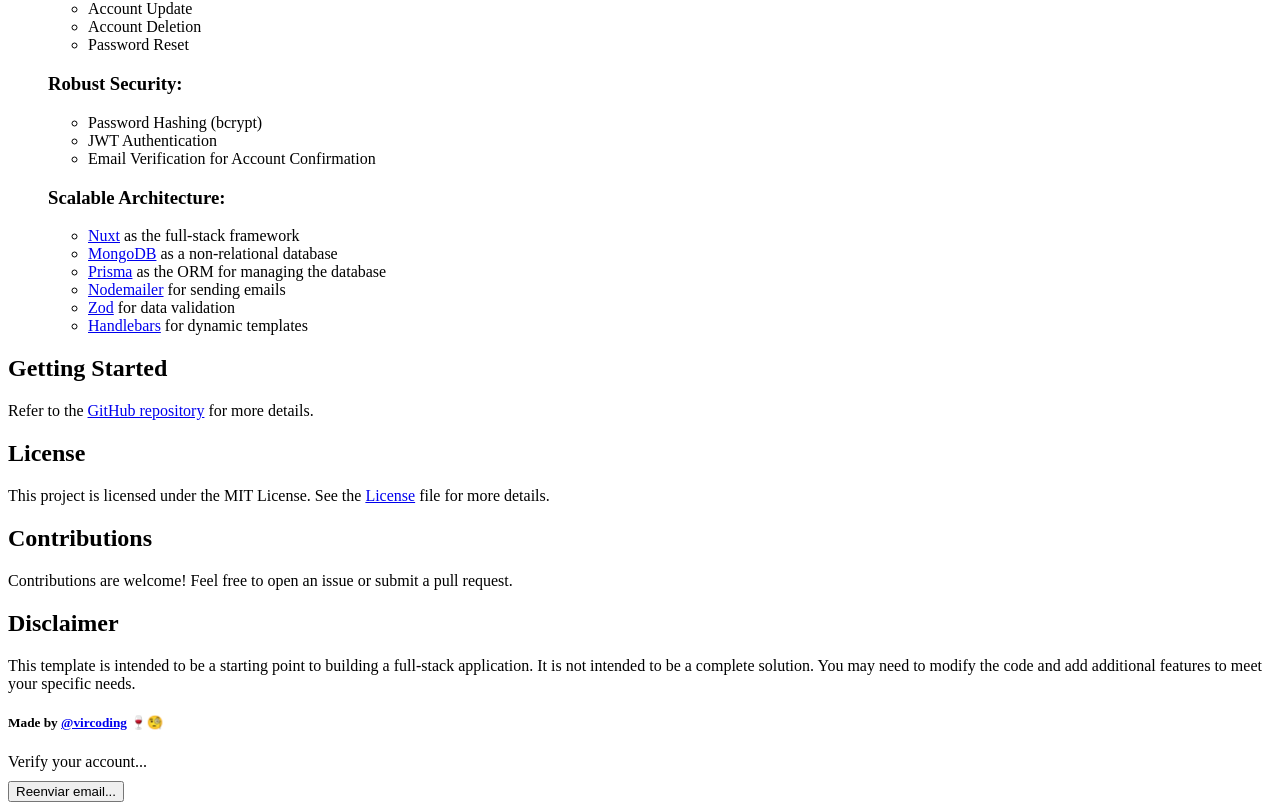
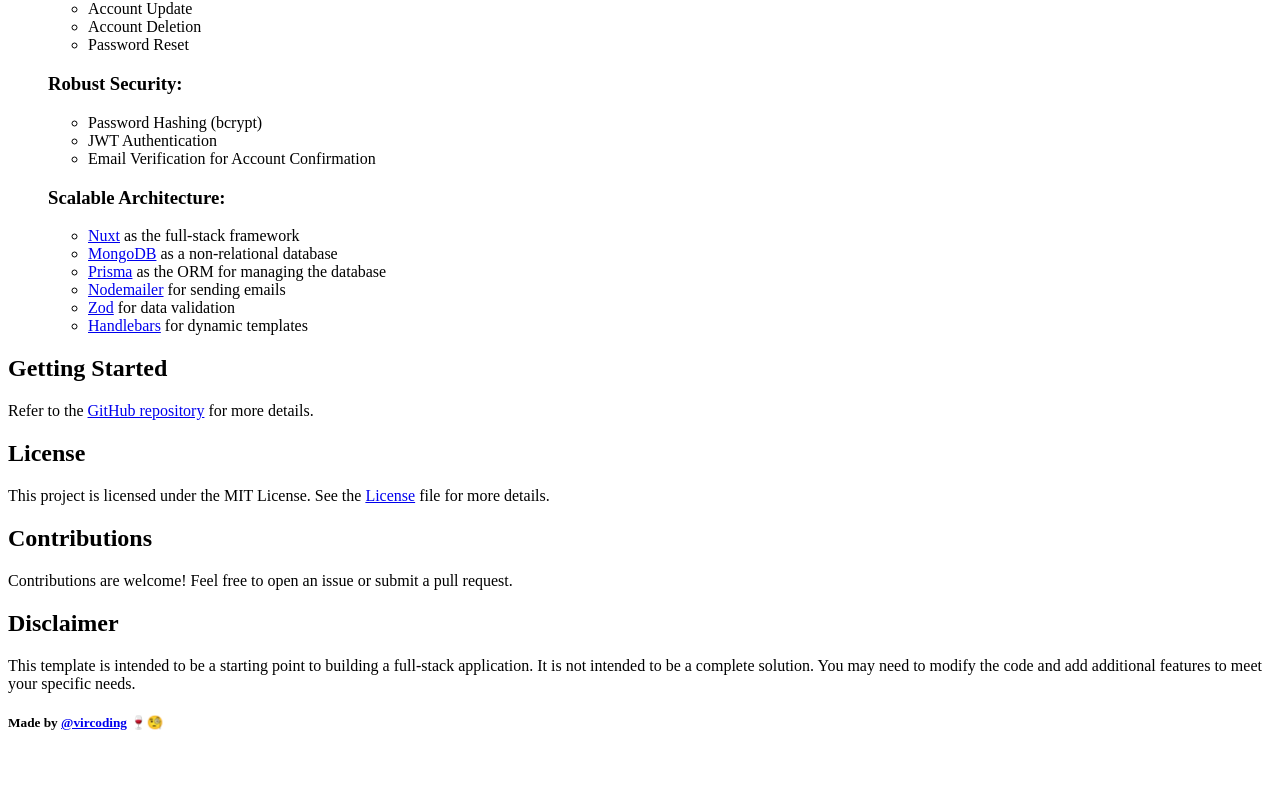
Before and after one commit to vircoding/nuxt-authentication-starter-template, a Nuxt app: page / in a window 1280 px wide. Shown: the part 353-1163 px from the top of the page. After the commit the page ends 1106 px from the top, so only its background shows below. Built offline with nearby package versions, Linux system fonts and the light colour scheme.

Commit message:
minor changes

```diff
--- a/app.vue
+++ b/app.vue
@@ -15,5 +15,5 @@
   </div>
 
   <!-- Verify -->
-  <VerifyAccount />
+  <VerifyAccount v-else />
 </template>
```
